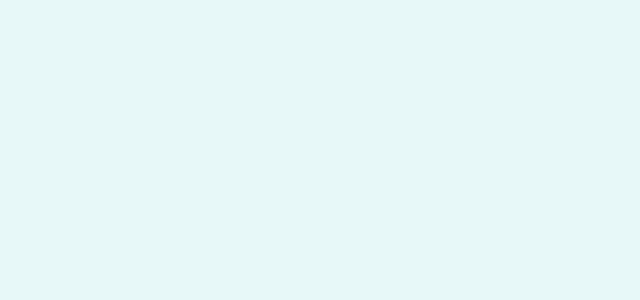
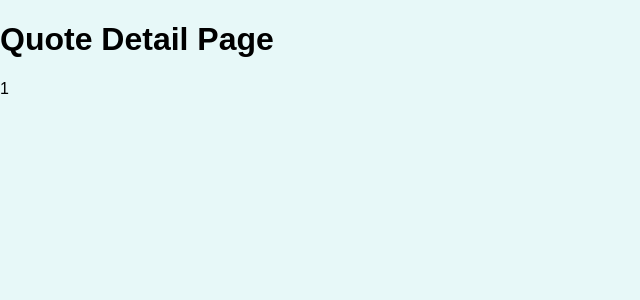
Before and after one commit to zdTang/20-Building-a-Multi-Page-SPA-with-React-Router, a React (Create React App) app in the folder practice-router/: page /quotes/1 in a window 1280 px wide. Shown: the top 300 px of the page, without its empty margins (0-640 px from the left). Built offline with nearby package versions, Linux system fonts and the light colour scheme.

Commit message:
20-10-practice-redirecting-and-extracting-params

```diff
--- a/practice-router/src/App.js
+++ b/practice-router/src/App.js
@@ -1,8 +1,25 @@
+import { Route, Switch, Redirect } from 'react-router-dom';
+
+import AllQuotes from './pages/AllQuotes';
+import QuoteDetail from './pages/QuoteDetail';
+import NewQuote from './pages/NewQuote';
+
 function App() {
   return (
-    <div>
-
-    </div>
+    <Switch>
+      <Route path='/' exact>
+        <Redirect to='/quotes' />
+      </Route>
+      <Route path='/quotes' exact>
+        <AllQuotes />
+      </Route>
+      <Route path='/quotes/:quoteId'>
+        <QuoteDetail />
+      </Route>
+      <Route path='/new-quote'>
+        <NewQuote />
+      </Route>
+    </Switch>
   );
 }
 
--- a/practice-router/src/components/quotes/QuoteForm.js
+++ b/practice-router/src/components/quotes/QuoteForm.js
@@ -1,7 +1,7 @@
 import { useRef } from 'react';
 
-import Card from '../ui/Card';
-import LoadingSpinner from '../ui/LoadingSpinner';
+import Card from '../UI/Card';
+import LoadingSpinner from '../UI/LoadingSpinner';
 import classes from './QuoteForm.module.css';
 
 const QuoteForm = (props) => {
--- a/practice-router/src/components/quotes/QuoteItem.js
+++ b/practice-router/src/components/quotes/QuoteItem.js
@@ -1,3 +1,5 @@
+import { Link } from 'react-router-dom';
+
 import classes from './QuoteItem.module.css';
 
 const QuoteItem = (props) => {
@@ -9,9 +11,9 @@ const QuoteItem = (props) => {
         </blockquote>
         <figcaption>{props.author}</figcaption>
       </figure>
-      <a className='btn'>
+      <Link className='btn' to={`/quotes/${props.id}`}>
         View Fullscreen
-      </a>
+      </Link>
     </li>
   );
 };
--- a/practice-router/src/index.js
+++ b/practice-router/src/index.js
@@ -1,6 +1,12 @@
 import ReactDOM from 'react-dom';
+import { BrowserRouter } from 'react-router-dom';
 
 import './index.css';
 import App from './App';
 
-ReactDOM.render(<App />, document.getElementById('root'));
+ReactDOM.render(
+  <BrowserRouter>
+    <App />
+  </BrowserRouter>,
+  document.getElementById('root')
+);
--- /dev/null
+++ b/practice-router/src/pages/AllQuotes.js
@@ -0,0 +1,5 @@
+const AllQuotes = () => {
+  return <h1>All Quotes Page</h1>
+};
+
+export default AllQuotes;
--- /dev/null
+++ b/practice-router/src/pages/NewQuote.js
@@ -0,0 +1,5 @@
+const NewQuote = () => {
+  return <h1>New Quote Page</h1>
+};
+
+export default NewQuote;
--- /dev/null
+++ b/practice-router/src/pages/QuoteDetail.js
@@ -0,0 +1,15 @@
+import { Fragment } from 'react';
+import { useParams } from 'react-router-dom';
+
+const QuoteDetail = () => {
+  const params = useParams();
+
+  return (
+    <Fragment>
+      <h1>Quote Detail Page</h1>
+      <p>{params.quoteId}</p>
+    </Fragment>
+  );
+};
+
+export default QuoteDetail;
```
